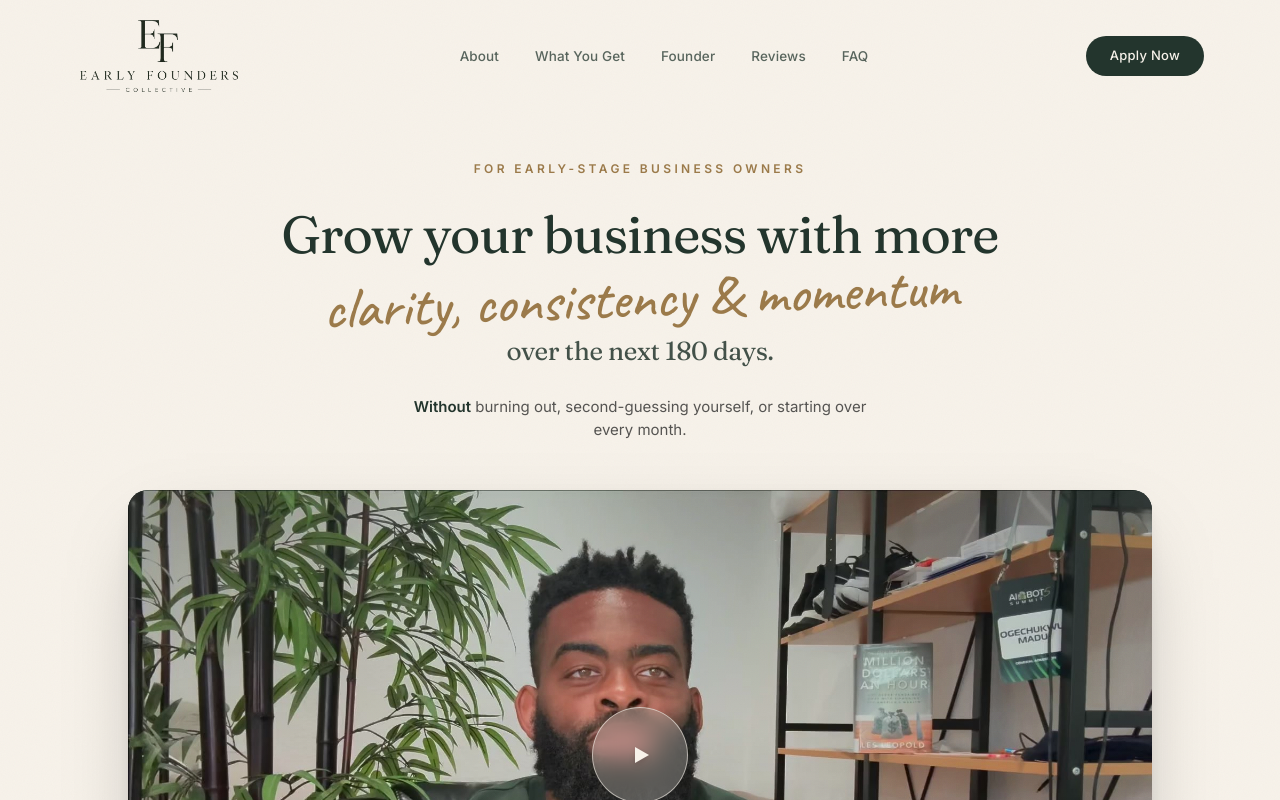
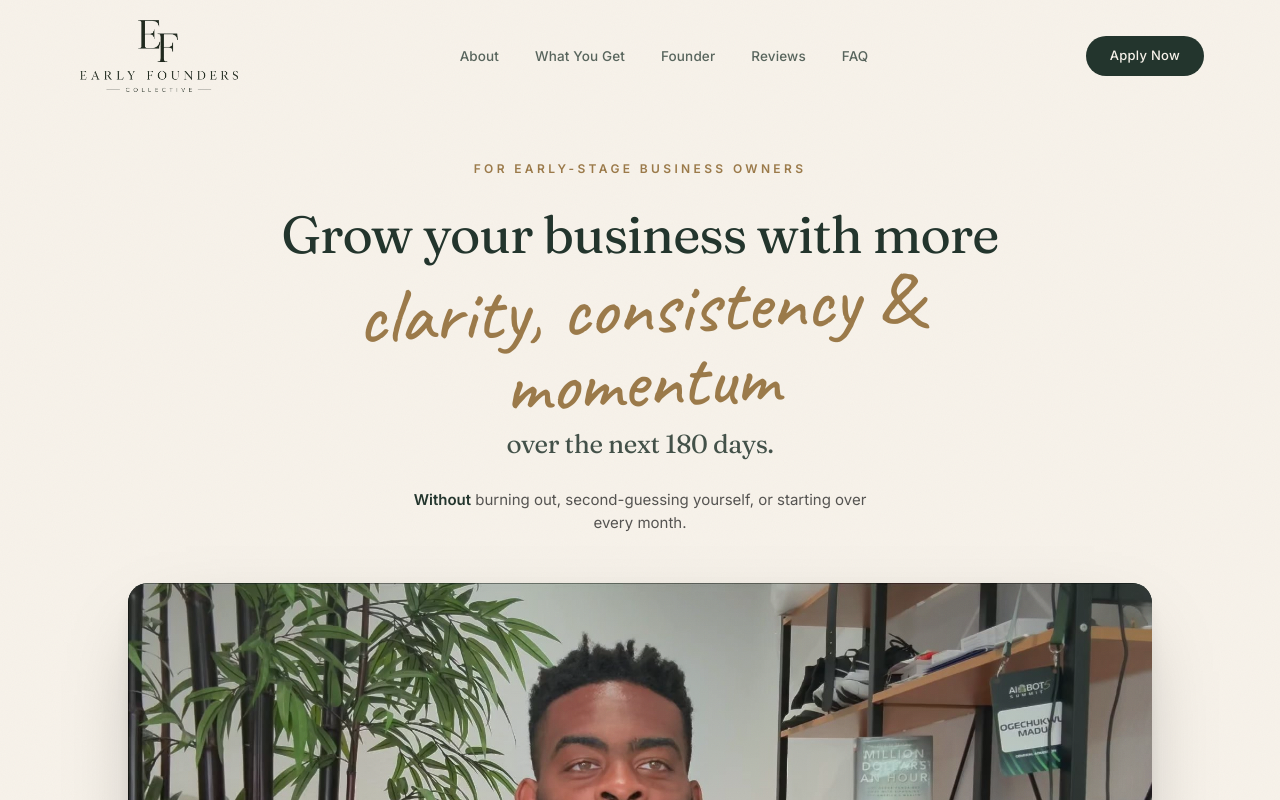
Before and after one commit to earlyfounderscollective/landingpage, a Next.js app: page / in a window 1280 px wide. Shown: the top 800 px of the page. Built offline with nearby package versions, Linux system fonts and the light colour scheme.

Commit message:
Revert handwritten line sizing back to larger version

```diff
--- a/components/site/Hero.tsx
+++ b/components/site/Hero.tsx
@@ -14,8 +14,8 @@ export function Hero() {
             <span className="block text-[26px] sm:text-[34px] md:text-[46px] lg:text-[52px] leading-[1.08] tracking-[-0.018em]">
               Grow your business with more
             </span>
-            <span className="block hand text-[32px] sm:text-[42px] md:text-[52px] lg:text-[58px] leading-[0.95] text-brass mt-1 sm:mt-2 -rotate-[2deg] sm:whitespace-nowrap">
-              clarity, consistency &amp;&nbsp;momentum
+            <span className="block hand text-[42px] sm:text-[52px] md:text-[68px] lg:text-[78px] leading-[0.95] text-brass mt-1 sm:mt-2 -rotate-[2deg]">
+              clarity, consistency &amp; momentum
             </span>
             <span className="block mt-2 sm:mt-3 text-[18px] sm:text-[22px] md:text-[26px] leading-[1.15] tracking-[-0.014em] text-forest/85">
               over the next 180 days.
```
